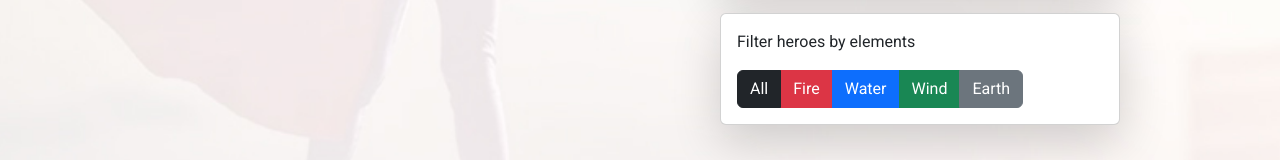
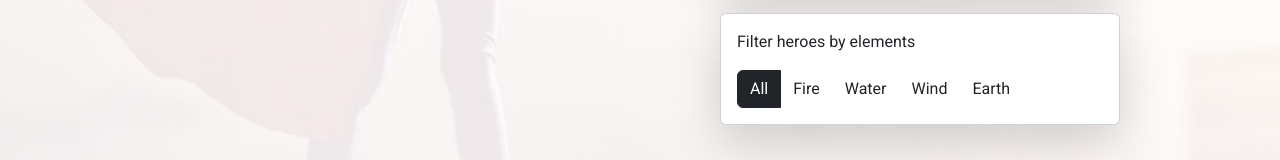
Before and after one commit to ywvv/hero-admin-panel, a React (Vite) app: page / in a window 1280 px wide. Shown: the part 523-683 px from the top of the page. Built offline with nearby package versions, Linux system fonts and the light colour scheme; data requests are answered from the project's data file.

Commit message:
feat: add active filter

```diff
--- a/heroes.json
+++ b/heroes.json
@@ -19,5 +19,31 @@
       "element": "water"
     }
   ],
-  "filters": ["all", "fire", "water", "wind", "earth"]
+  "filters": [
+    {
+      "name": "all",
+      "label": "All",
+      "className": "btn btn-outline-dark"
+    },
+    {
+      "name": "fire",
+      "label": "Fire",
+      "className": "btn btn-danger"
+    },
+    {
+      "name": "water",
+      "label": "Water",
+      "className": "btn btn-primary"
+    },
+    {
+      "name": "wind",
+      "label": "Wind",
+      "className": "btn btn-success"
+    },
+    {
+      "name": "earth",
+      "label": "Earth",
+      "className": "btn btn-secondary"
+    }
+  ]
 }
--- a/src/actions/index.jsx
+++ b/src/actions/index.jsx
@@ -30,3 +30,29 @@ export const heroCreated = (hero) => {
     payload: hero,
   };
 };
+
+export const filtersFetching = () => {
+  return {
+    type: "FILTERS_FETCHING",
+  };
+};
+
+export const filtersFetched = (filters) => {
+  return {
+    type: "FILTERS_FETCHED",
+    payload: filters,
+  };
+};
+
+export const filtersFetchingError = () => {
+  return {
+    type: "FILTERS_FETCHING_ERROR",
+  };
+};
+
+export const activeFilterChanged = (filter) => {
+  return {
+    type: "ACTIVE_FILTER_CHANGED",
+    payload: filter,
+  };
+};
--- a/src/components/heroesFilters/HeroesFilters.jsx
+++ b/src/components/heroesFilters/HeroesFilters.jsx
@@ -1,15 +1,61 @@
+import { useHttp } from "../../hooks/http.hook";
+import { useEffect } from "react";
+import { useDispatch, useSelector } from "react-redux";
+
+import {
+  filtersFetching,
+  filtersFetched,
+  filtersFetchingError,
+  activeFilterChanged,
+} from "../../actions";
+import Spinner from "../spinner/Spinner";
+
 const HeroesFilters = () => {
+  const { filters, filtersLoadingStatus, activeFilter } = useSelector(
+    (state) => state
+  );
+  const dispatch = useDispatch();
+  const { request } = useHttp();
+
+  useEffect(() => {
+    dispatch(filtersFetching());
+    request("http://localhost:3001/filters")
+      .then((data) => dispatch(filtersFetched(data)))
+      .catch(() => dispatch(filtersFetchingError()));
+  }, []);
+
+  if (filtersLoadingStatus === "loading") {
+    return <Spinner />;
+  } else if (filtersLoadingStatus === "error") {
+    return <h5 className="text-center mt-5">Loading error</h5>;
+  }
+
+  const renderFilters = (arr) => {
+    if (arr.length === 0) {
+      return <h5 className="text-center mt-5">Фильтры не найдены</h5>;
+    }
+
+    return arr.map(({ name, className, label }) => {
+      return (
+        <button
+          key={name}
+          id={name}
+          className={className + (name === activeFilter ? " active" : null)}
+          onClick={() => dispatch(activeFilterChanged(name))}
+        >
+          {label}
+        </button>
+      );
+    });
+  };
+
+  const elements = renderFilters(filters);
+
   return (
     <div className="card shadow-lg mt-4">
       <div className="card-body">
         <p className="card-text">Filter heroes by elements</p>
-        <div className="btn-group">
-          <button className="btn btn-outline-dark active">All</button>
-          <button className="btn btn-danger">Fire</button>
-          <button className="btn btn-primary">Water</button>
-          <button className="btn btn-success">Wind</button>
-          <button className="btn btn-secondary">Earth</button>
-        </div>
+        <div className="btn-group">{elements}</div>
       </div>
     </div>
   );
--- a/src/reducers/index.js
+++ b/src/reducers/index.js
@@ -2,6 +2,8 @@ const initialState = {
   heroes: [],
   heroesLoadingStatus: "idle",
   filters: [],
+  filtersLoadingStatus: "idle",
+  activeFilter: "all",
 };
 
 const reducer = (state = initialState, action) => {
@@ -32,6 +34,27 @@ const reducer = (state = initialState, action) => {
         ...state,
         heroes: [...state.heroes, action.payload],
       };
+    case "FILTERS_FETCHING":
+      return {
+        ...state,
+        filtersLoadingStatus: "loading",
+      };
+    case "FILTERS_FETCHED":
+      return {
+        ...state,
+        filters: action.payload,
+        filtersLoadingStatus: "idle",
+      };
+    case "FILTERS_FETCHING_ERROR":
+      return {
+        ...state,
+        filtersLoadingStatus: "error",
+      };
+    case "ACTIVE_FILTER_CHANGED":
+      return {
+        ...state,
+        activeFilter: action.payload,
+      };
     default:
       return state;
   }
```
